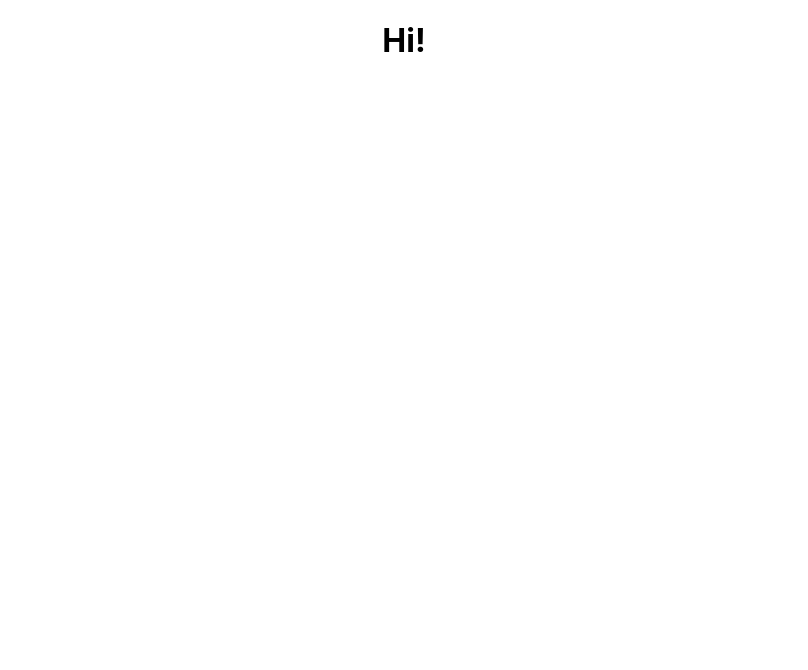
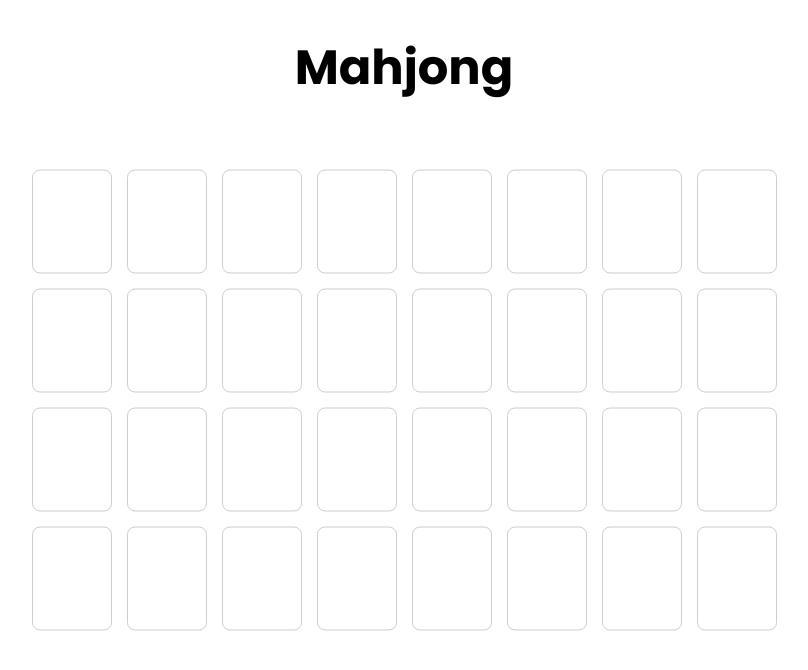
Before and after one commit to Vadym-Olefirenko/mahjong, a React (Create React App) app: page / in a window 1280 px wide. Shown: the top 670 px of the page, without its empty margins (236-1044 px from the left). Built offline with nearby package versions, Linux system fonts and the light colour scheme.

Commit message:
functionality

```diff
--- a/public/index.html
+++ b/public/index.html
@@ -10,34 +10,17 @@
       content="Web site created using create-react-app"
     />
     <link rel="apple-touch-icon" href="%PUBLIC_URL%/logo192.png" />
-    <!--
-      manifest.json provides metadata used when your web app is installed on a
-      user's mobile device or desktop. See https://developers.google.com/web/fundamentals/web-app-manifest/
-    -->
+    <link rel="preconnect" href="https://fonts.googleapis.com">
+    <link rel="preconnect" href="https://fonts.gstatic.com" crossorigin>
+    <link href="https://fonts.googleapis.com/css2?family=Poppins:wght@400;700&display=swap" rel="stylesheet">
+
     <link rel="manifest" href="%PUBLIC_URL%/manifest.json" />
-    <!--
-      Notice the use of %PUBLIC_URL% in the tags above.
-      It will be replaced with the URL of the `public` folder during the build.
-      Only files inside the `public` folder can be referenced from the HTML.
 
-      Unlike "/favicon.ico" or "favicon.ico", "%PUBLIC_URL%/favicon.ico" will
-      work correctly both with client-side routing and a non-root public URL.
-      Learn how to configure a non-root public URL by running `npm run build`.
-    -->
-    <title>React App</title>
+    <title>Mahjong</title>
   </head>
   <body>
     <noscript>You need to enable JavaScript to run this app.</noscript>
     <div id="root"></div>
-    <!--
-      This HTML file is a template.
-      If you open it directly in the browser, you will see an empty page.
 
-      You can add webfonts, meta tags, or analytics to this file.
-      The build step will place the bundled scripts into the <body> tag.
-
-      To begin the development, run `npm start` or `yarn start`.
-      To create a production bundle, use `npm run build` or `yarn build`.
-    -->
   </body>
 </html>
--- a/src/App.css
+++ b/src/App.css
@@ -1,3 +1,7 @@
 .App {
-  text-align: center;
+  height: 100vh;
+  display: flex;
+  flex-direction: column;
+  align-items: center;
+  position: relative;
 }
--- a/src/App.js
+++ b/src/App.js
@@ -1,9 +1,32 @@
+import { useEffect, useState } from 'react';
 import './App.css';
+import AppHeader from './components/AppHeader/AppHeader';
+import Board from './components/Board/Board';
+import {generateArray} from './utils/generateArray';
+
+const generatedArray = generateArray(16, 60);
+const arrayOfNumbers = [...generatedArray, ...generatedArray];
 
 function App() {
+  const [cards, setCards] = useState([]);
+
+  const shuffle = (array) => {
+    for (let i = array.length - 1; i > 0; i--) {
+      let j = Math.floor(Math.random() * (i + 1));
+      [array[i], array[j]] = [array[j], array[i]];
+    }
+
+    return array;
+  }
+
+  useEffect(() => {
+    setCards(shuffle(arrayOfNumbers));
+  }, []);
+
   return (
     <div className="App">
-      <h1>Hi!</h1>
+      <AppHeader text={'Mahjong'}/>
+      <Board cards={cards}/>
     </div>
   );
 }
--- /dev/null
+++ b/src/components/AppHeader/AppHeader.css
@@ -0,0 +1,14 @@
+/* header */
+
+h1 {
+    font-family: 'Poppins';
+    font-style: normal;
+    font-weight: 700;
+    font-size: 48px;
+    line-height: 72px;
+    display: flex;
+    align-items: center;
+    text-align: center;
+    color: #000000;
+    margin-bottom: 108px;
+  }
--- /dev/null
+++ b/src/components/AppHeader/AppHeader.js
@@ -0,0 +1,7 @@
+import './AppHeader.css';
+
+const AppHeader = ({text}) => {
+    return <h1>{text}</h1>
+}
+
+export default AppHeader;
--- /dev/null
+++ b/src/components/Board/Board.css
@@ -0,0 +1,13 @@
+/* board */
+
+.board {
+    width: 750px;
+    display: flex;
+    justify-content: center;
+    flex-wrap: wrap;
+    grid-gap: 15px;
+
+    position: absolute;
+    top: 50%;
+    transform: translateY(-50%);
+  }
--- /dev/null
+++ b/src/components/Board/Board.js
@@ -0,0 +1,55 @@
+import { useState, useEffect } from "react";
+import './Board.css';
+import Card from "../Card/Card";
+
+const Board = ({cards}) => {
+    const [timeBeforeGame, setTimeBeforeGame] = useState(true);
+    const [selectedCards, setSelectedCards] = useState([]);
+    const [cardsMatch, setCardsMatch] = useState([]);
+
+    useEffect(() => {
+        setTimeout(() => setTimeBeforeGame(false), 5000);
+    }, []);
+
+    const flipCard = (index) => {
+        setSelectedCards(opened => [...opened, index]);
+    }
+
+
+    const checkCardsMatch = () => {
+
+        if(selectedCards < 2) return;
+
+        const firstMatchedCard = cards[selectedCards[0]];
+        const secondMatchedCard = cards[selectedCards[1]];
+
+        if (secondMatchedCard && firstMatchedCard === secondMatchedCard) setCardsMatch([...cardsMatch, firstMatchedCard]);
+
+        if (selectedCards.length > 2) setSelectedCards([]);
+        if (selectedCards.length === 2) setTimeout(() => setSelectedCards([]), 500);
+
+    }
+
+    useEffect(() => {checkCardsMatch()}, [selectedCards]);
+
+
+    return (
+        <div className="board">
+            {cards.map((card, index) => {
+                return (
+                    <Card
+                        card={card}
+                        key={index}
+                        index={index}
+                        flipCard={flipCard}
+                        timeBeforeGame={timeBeforeGame}
+                        selectedCards={selectedCards}
+                        cardsMatch={cardsMatch}
+                    />
+                )
+            })}
+        </div>
+    )
+}
+
+export default Board;
--- /dev/null
+++ b/src/components/Card/Card.css
@@ -0,0 +1,42 @@
+/* cards */
+
+.card {
+    height: 104px;
+    width: 80px;
+    border-radius: 8px;
+    background: #FFFFFF;
+    border: 0.5px solid #CDCDCD;
+
+    font-family: 'Poppins';
+    font-style: normal;
+    font-weight: 700;
+    font-size: 24px;
+    line-height: 36px;
+    display: flex;
+    align-items: center;
+    justify-content: center;
+    color: #fff;
+    cursor: pointer;
+    transition: 0.3s color;
+  }
+
+  .card:hover {
+    filter: drop-shadow(2px 4px 8px rgba(0, 0, 0, 0.15));
+  }
+
+  .card.active {
+    border: 0.5px solid #ED5517;
+    pointer-events: none;
+    transition: 0.3s color;
+    color: #0A0A0C;
+  }
+
+  .card.is_mutched {
+    color: #0A0A0C;
+    border: 1px solid #0A0A0C;
+  }
+
+  .card.is_timeout {
+    color: #0A0A0C;
+    pointer-events: none;
+  }
--- /dev/null
+++ b/src/components/Card/Card.js
@@ -0,0 +1,24 @@
+import './Card.css';
+
+const Card = ({card,index, selectedCards, cardsMatch, flipCard, timeBeforeGame}) => {
+    let cardClicked = false;
+    let isMatched = false;
+
+    if (selectedCards && selectedCards.includes(index)) cardClicked = true;
+    if (cardsMatch.includes(card)) isMatched = true;
+
+    const isMatchedStyle = isMatched ? ' is_mutched' : '';
+    const isActiveStyle = cardClicked ? ' active' : '';
+    const isTimeoutStyle = timeBeforeGame ? ' is_timeout' : '';
+
+     return (
+        <button
+            className={`card${isActiveStyle}${isMatchedStyle}${isTimeoutStyle}`}
+            onClick={() => flipCard(index)}
+            type="button" key={index}>
+                {card}
+        </button>
+     )
+}
+
+export default Card;
--- /dev/null
+++ b/src/utils/generateArray.js
@@ -0,0 +1,15 @@
+// export const generateArray = (length, max) => (
+//     [...new Array(length)]
+//       .map(() => Math.round(Math.random() * max))
+// );
+
+export const generateArray = (length, max) => {
+    const arr = []
+        while(arr.length < length){
+            var randomnumber = Math.floor(Math.random()*max) + 1;
+            if(arr.indexOf(randomnumber) > -1) continue;
+            arr[arr.length] = randomnumber;
+        }
+
+    return arr;
+};
```
